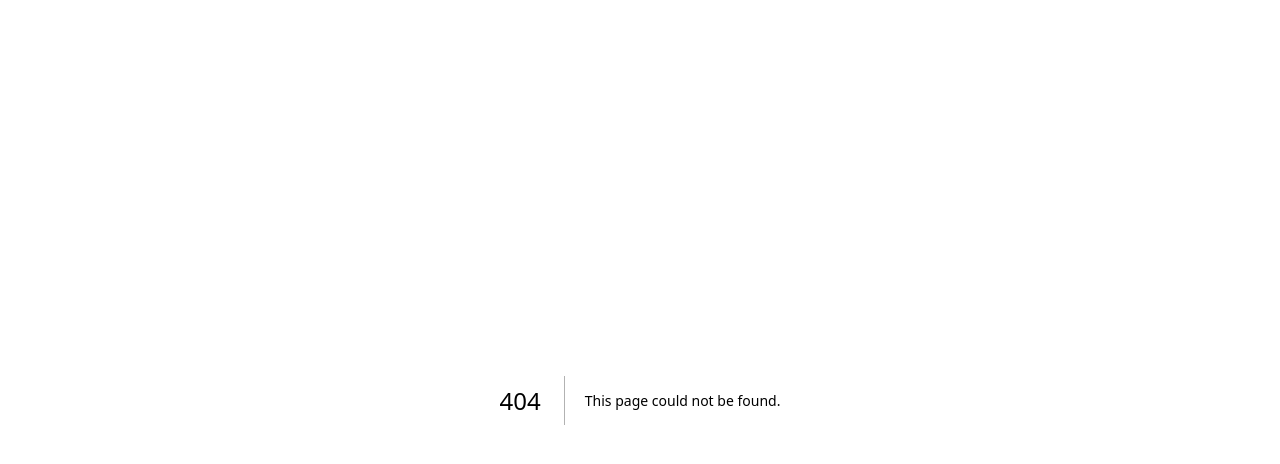
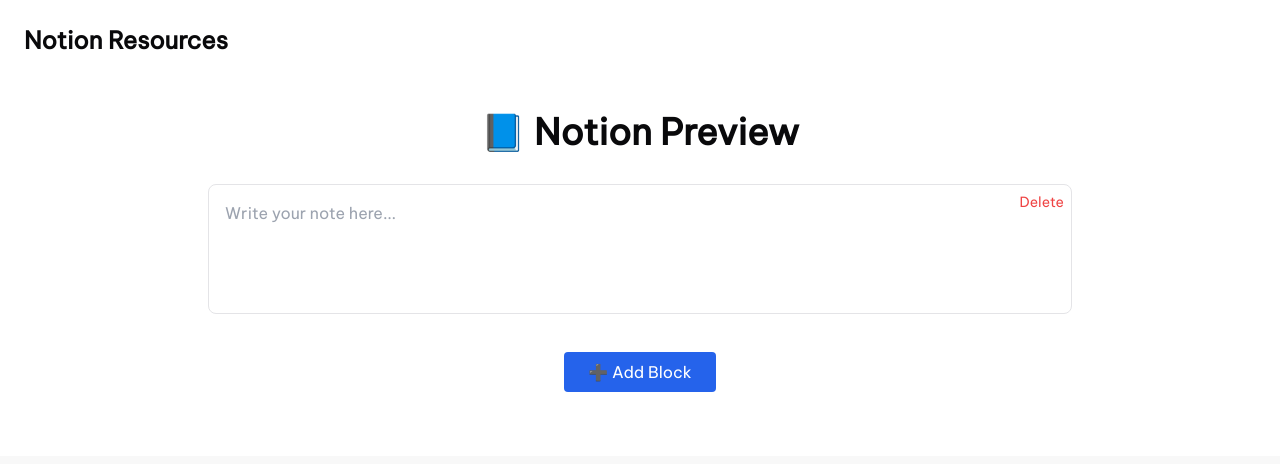
Before and after one commit to kunalvish20/masterone, a Next.js app: page /notion in a window 1280 px wide. Before the commit this address had no page. Shown: the top 464 px of the page. Built offline with nearby package versions, Linux system fonts and the light colour scheme.

Commit message:
🚀 Update: Notion page and preview integration

```diff
--- /dev/null
+++ b/src/app/notion/page.tsx
@@ -0,0 +1,11 @@
+// app/notion/page.tsx
+import NotionPreview from "@/components/notionpreview/NotionPreview";
+
+export default function NotionPage() {
+  return (
+    <main className="p-6">
+      <h1 className="text-2xl font-bold mb-4">Notion Resources</h1>
+      <NotionPreview />
+    </main>
+  );
+}
--- a/src/components/header/Header.tsx
+++ b/src/components/header/Header.tsx
@@ -151,6 +151,9 @@
               About Us
             </Link>
 
+
+
+
             {/* Auth Button for Mobile */}
             <div className="pt-4 w-full">
               <Link href="/auth/sign-up" className="block" onClick={() => setIsOpen(false)}>
@@ -214,6 +217,10 @@
             </ul>
           </NavigationMenuContent>
         </NavigationMenuItem>
+
+
+
+
         <NavigationMenuItem>
           <Link href="/about" legacyBehavior passHref>
             <NavigationMenuLink className={navigationMenuTriggerStyle()}>
@@ -221,6 +228,20 @@
             </NavigationMenuLink>
           </Link>
         </NavigationMenuItem>
+
+
+
+
+
+<NavigationMenuItem>
+  <Link href="/notion" legacyBehavior passHref>
+    <NavigationMenuLink className={navigationMenuTriggerStyle()}>
+      Notion
+    </NavigationMenuLink>
+  </Link>
+</NavigationMenuItem>
+
+
       </NavigationMenuList>
     </NavigationMenu>
   );
--- /dev/null
+++ b/src/components/notionpreview/notionpreview.tsx
@@ -0,0 +1,69 @@
+'use client';
+
+import React, { useEffect, useState } from "react";
+
+interface Block {
+  id: number;
+  content: string;
+}
+
+const NotionPreview = () => {
+  const [blocks, setBlocks] = useState<Block[]>(() => {
+    const saved = localStorage.getItem("notionBlocks");
+    return saved ? JSON.parse(saved) : [{ id: Date.now(), content: "" }];
+  });
+
+  useEffect(() => {
+    localStorage.setItem("notionBlocks", JSON.stringify(blocks));
+  }, [blocks]);
+
+  const handleChange = (id: number, value: string) => {
+    setBlocks((prev) =>
+      prev.map((block) => (block.id === id ? { ...block, content: value } : block))
+    );
+  };
+
+  const addBlock = () => {
+    setBlocks([...blocks, { id: Date.now(), content: "" }]);
+  };
+
+  const deleteBlock = (id: number) => {
+    setBlocks(blocks.filter((block) => block.id !== id));
+  };
+
+  return (
+    <div className="max-w-4xl mx-auto px-4 py-10">
+      <h1 className="text-4xl font-semibold mb-8 text-center">📘 Notion Preview</h1>
+      <div className="space-y-6">
+        {blocks.map((block) => (
+          <div key={block.id} className="relative">
+            <textarea
+              value={block.content}
+              onChange={(e) => handleChange(block.id, e.target.value)}
+              className="w-full p-4 border rounded-lg resize-none focus:outline-none focus:ring-2 focus:ring-blue-500"
+              rows={4}
+              placeholder="Write your note here..."
+            />
+            <button
+              onClick={() => deleteBlock(block.id)}
+              className="absolute top-2 right-2 text-red-500 text-sm hover:underline"
+            >
+              Delete
+            </button>
+          </div>
+        ))}
+      </div>
+
+      <div className="text-center mt-8">
+        <button
+          onClick={addBlock}
+          className="bg-blue-600 text-white px-6 py-2 rounded hover:bg-blue-700 transition"
+        >
+          ➕ Add Block
+        </button>
+      </div>
+    </div>
+  );
+};
+
+export default NotionPreview;
```
